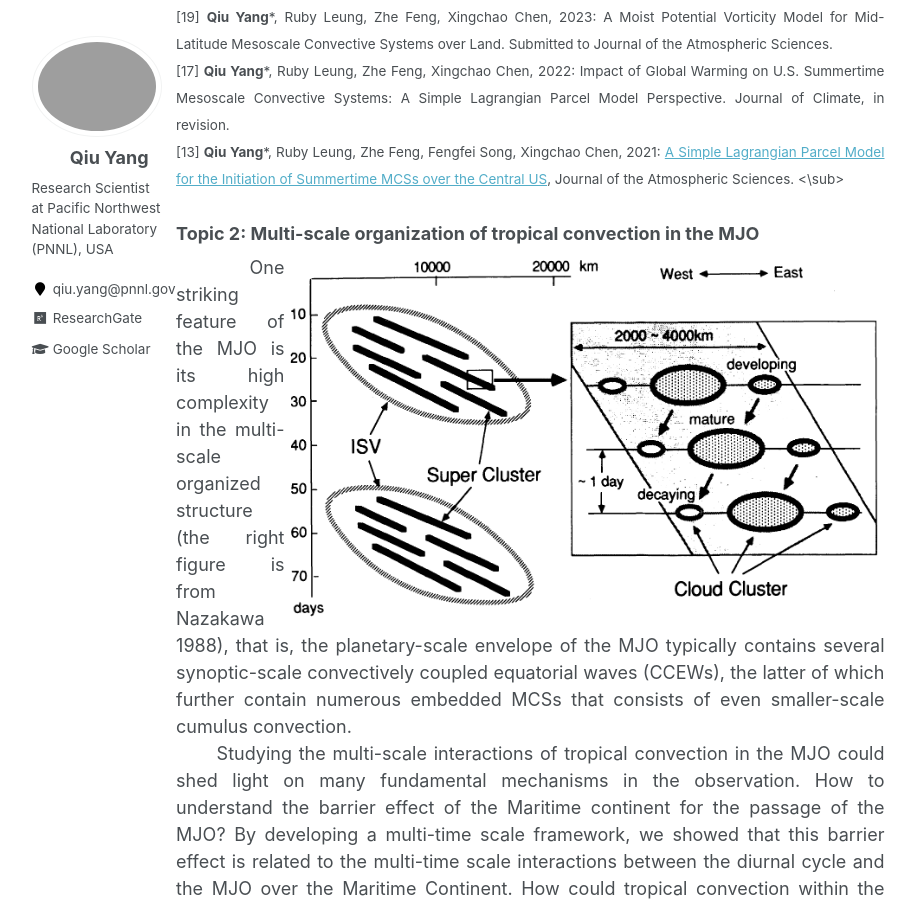
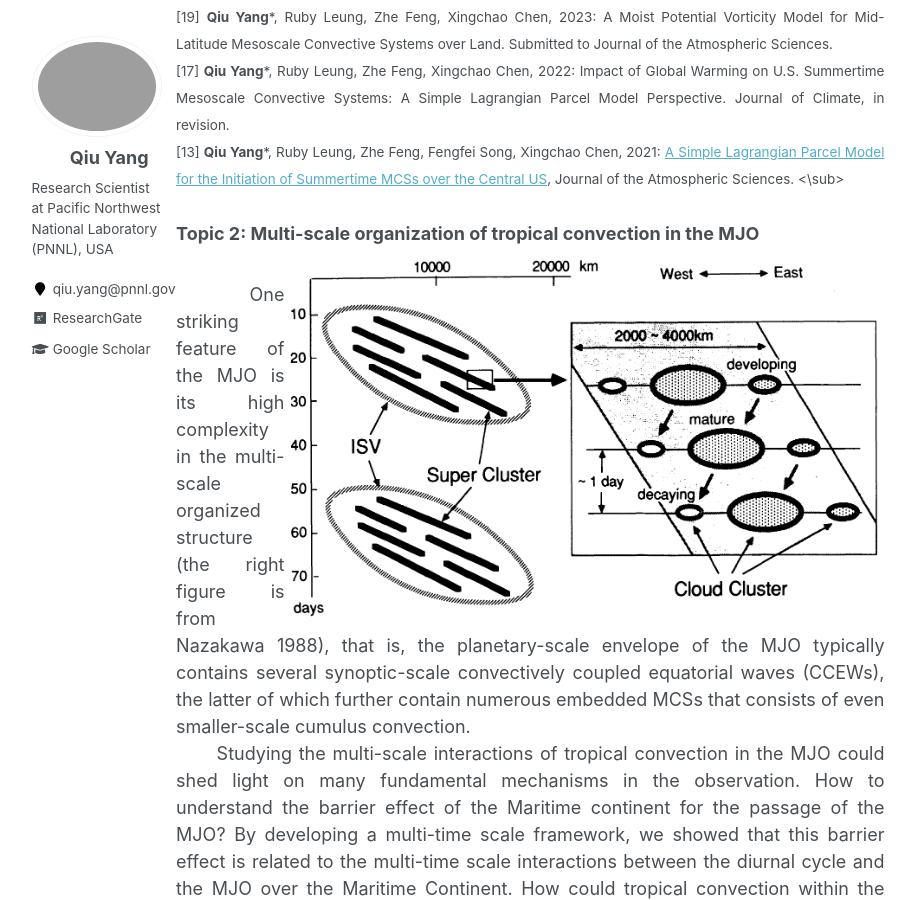
Before and after one commit to qiuyang50/qiuyang50.github.io, a Jekyll site: the page built from _pages/research.md, in a window 1280 px wide and 900 px high, scrolled down 1383 px. Shown: the whole window, without its empty margins (182-1098 px from the left). Built offline with Jekyll 4.4.1, drawn with Linux system fonts in a browser that asks for light colours.

Commit message:
Update research.md

```diff
--- a/_pages/research.md
+++ b/_pages/research.md
@@ -19,7 +19,7 @@
 
 ### Topic 2: Multi-scale organization of tropical convection in the MJO
 
-&nbsp;&nbsp;&nbsp;<img align="right" src="/files/MJOmultiscale.png" alt="drawing" width="600"/>&nbsp;&nbsp;&nbsp;
+<img align="right" src="/files/MJOmultiscale.png" alt="drawing" width="600"/>
 &nbsp;&nbsp;&nbsp;&nbsp;&nbsp;&nbsp;One striking feature of the MJO is its high complexity in the multi-scale organized structure (the right figure is from Nazakawa 1988), that is, the planetary-scale envelope of the MJO typically contains several synoptic-scale convectively coupled equatorial waves (CCEWs), the latter of which further contain numerous embedded MCSs that consists of even smaller-scale cumulus convection.
 &nbsp;&nbsp;&nbsp;&nbsp;&nbsp;&nbsp;Studying the multi-scale interactions of tropical convection in the MJO could shed light on many fundamental mechanisms in the observation. How to understand the barrier effect of the Maritime continent for the passage of the MJO? By developing a multi-time scale framework, we showed that this barrier effect is related to the multi-time scale interactions between the diurnal cycle and the MJO over the Maritime Continent. How could tropical convection within the MJO be regulated in such an organized structure? Could numerous embedded MCSs possibly have feedback on the MJO? By developing a multi-space-scale framework for the interactions among the MJO, CCEWs, and MCSs in combination with cloud-resolving simulations, we concluded that MCSs are the major contributor to the planetary-scale kinetic energy of the MJO.
 <sub>
```
